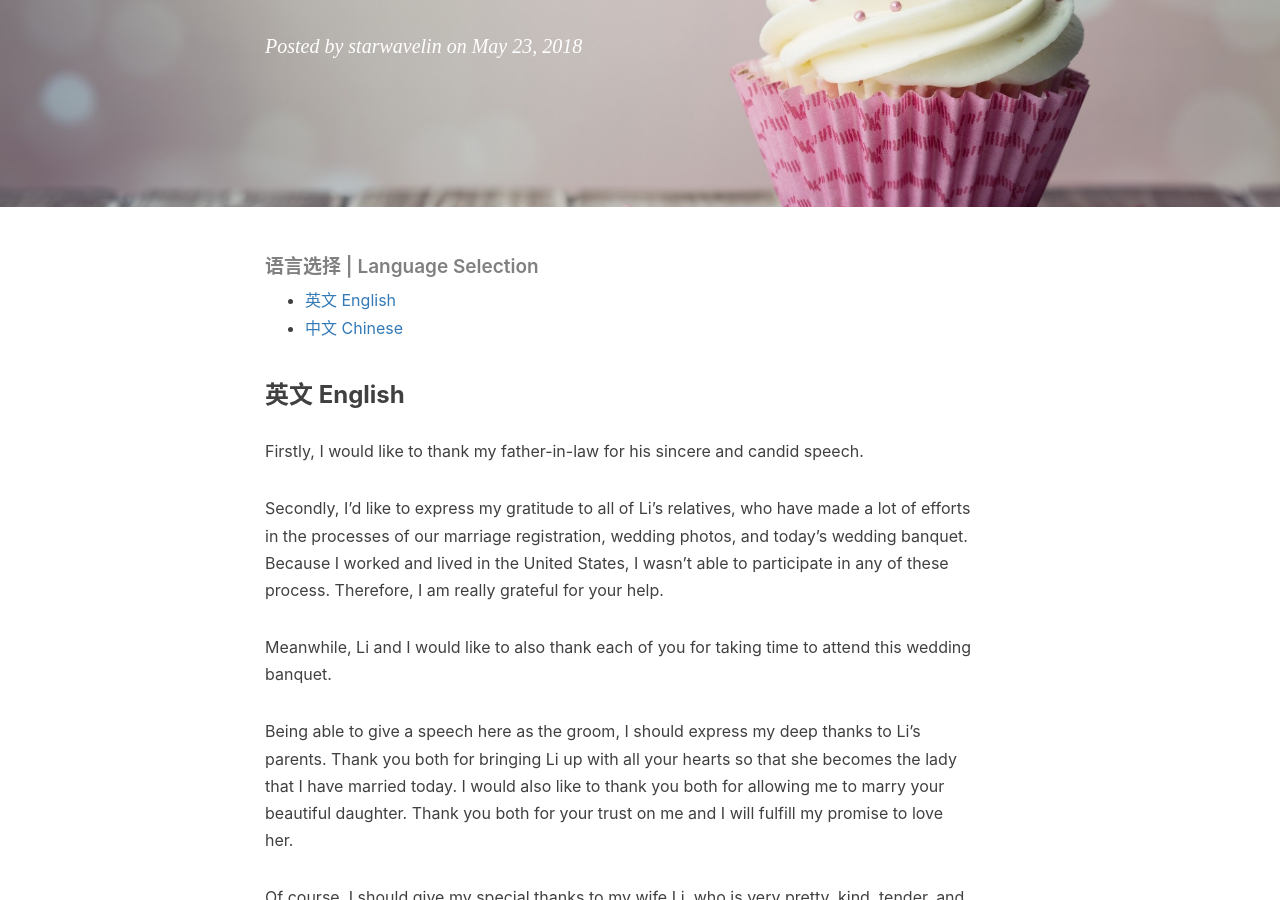
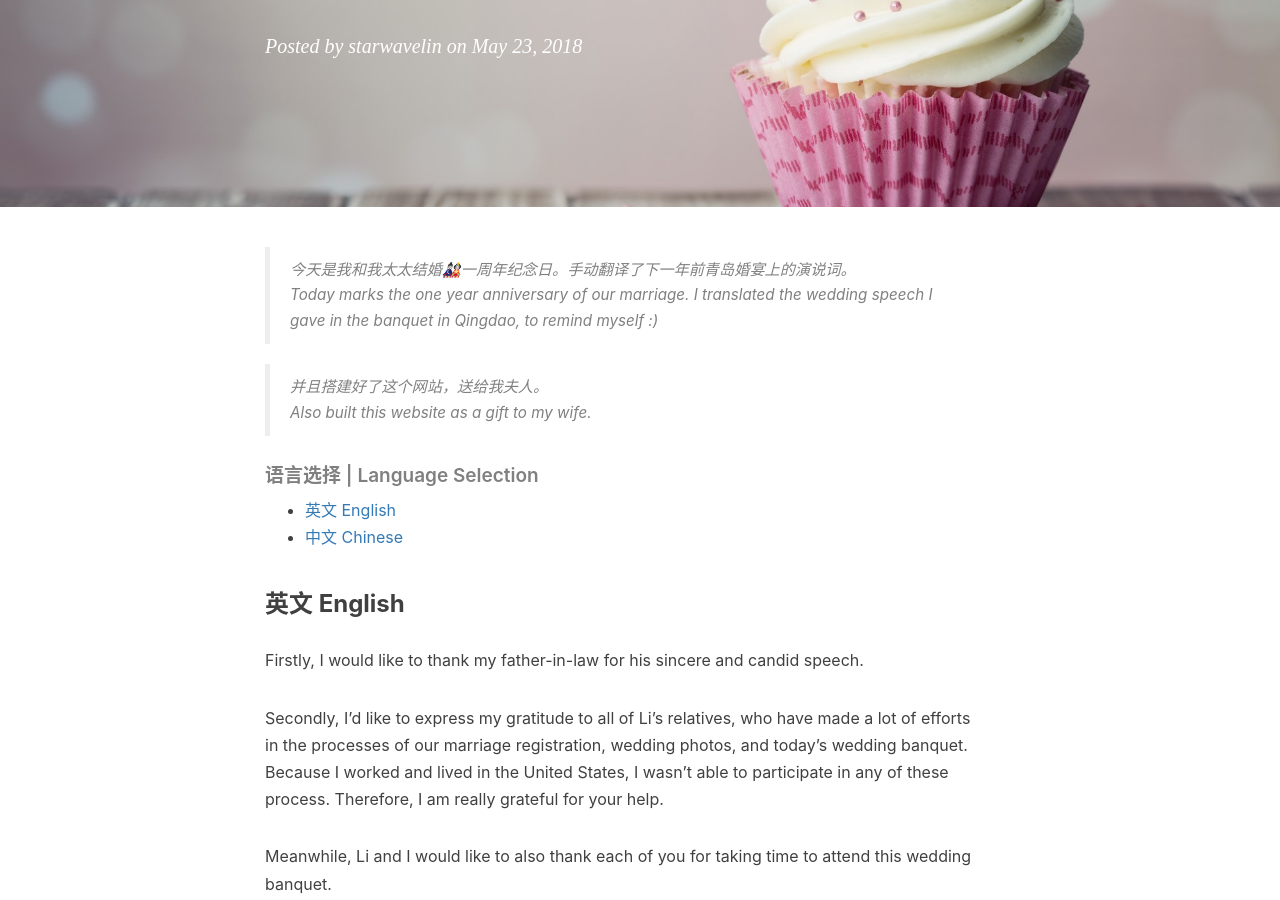
Before and after one commit to starwavelin/starwavelin.github.io, a Jekyll site: the page built from _posts/2018-05-23-one-year-anniversary.md, in a window 1280 px wide and 900 px high, scrolled down 437 px. Built offline with Jekyll 4.4.1, drawn with Linux system fonts in a browser that asks for light colours; nearby versions of some CDN libraries; comment, search, counter and statistics services are not loaded.

Commit message:
add pre-description to one-year-anniversary

```diff
--- a/_posts/2018-05-23-one-year-anniversary.md
+++ b/_posts/2018-05-23-one-year-anniversary.md
@@ -9,6 +9,15 @@ tags:
     - 演说
     - 翻译
 ---
+>
+今天是我和我太太结婚🎎一周年纪念日。手动翻译了下一年前青岛婚宴上的演说词。
+Today marks the one year anniversary of our marriage. I translated the wedding speech I gave in the banquet in Qingdao, to remind myself :)
+
+>
+并且搭建好了这个网站，送给我夫人。
+Also built this website as a gift to my wife.
+
+
 ##### 语言选择 | Language Selection
 - [英文 English](#英文-english)
 - [中文 Chinese](#中文-chinese)
```
